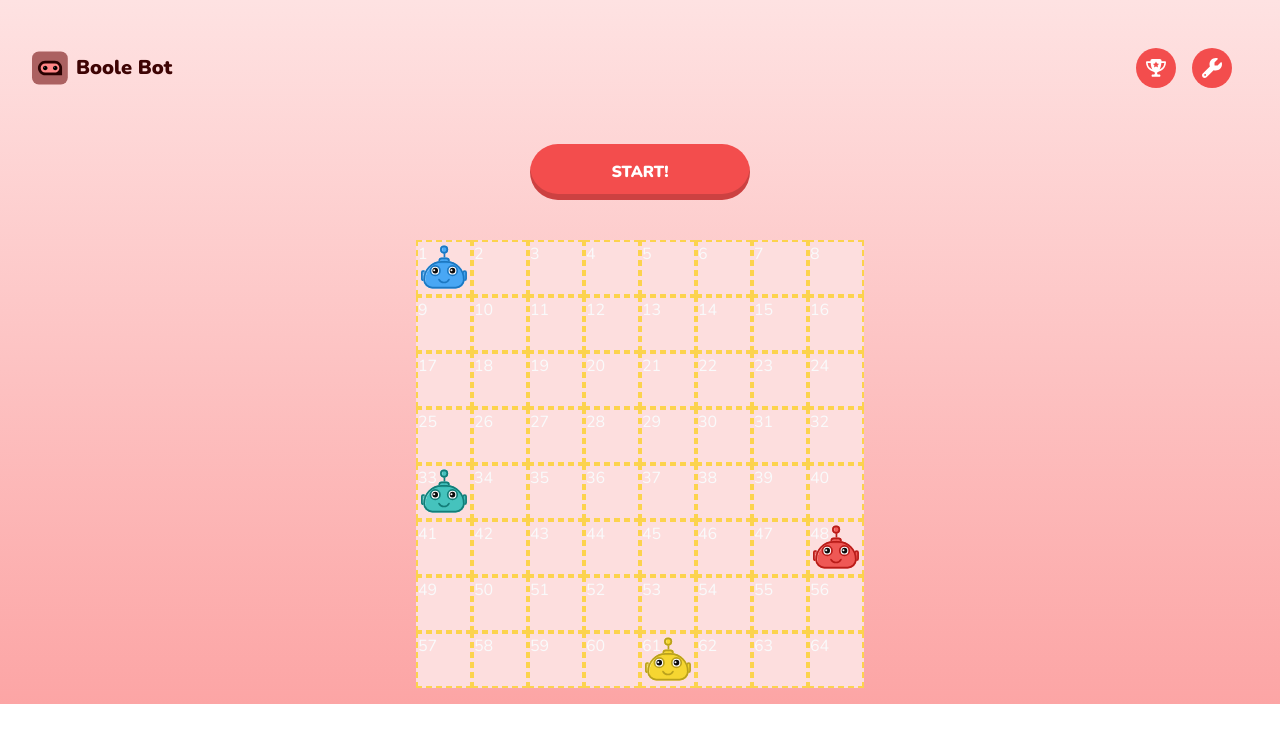
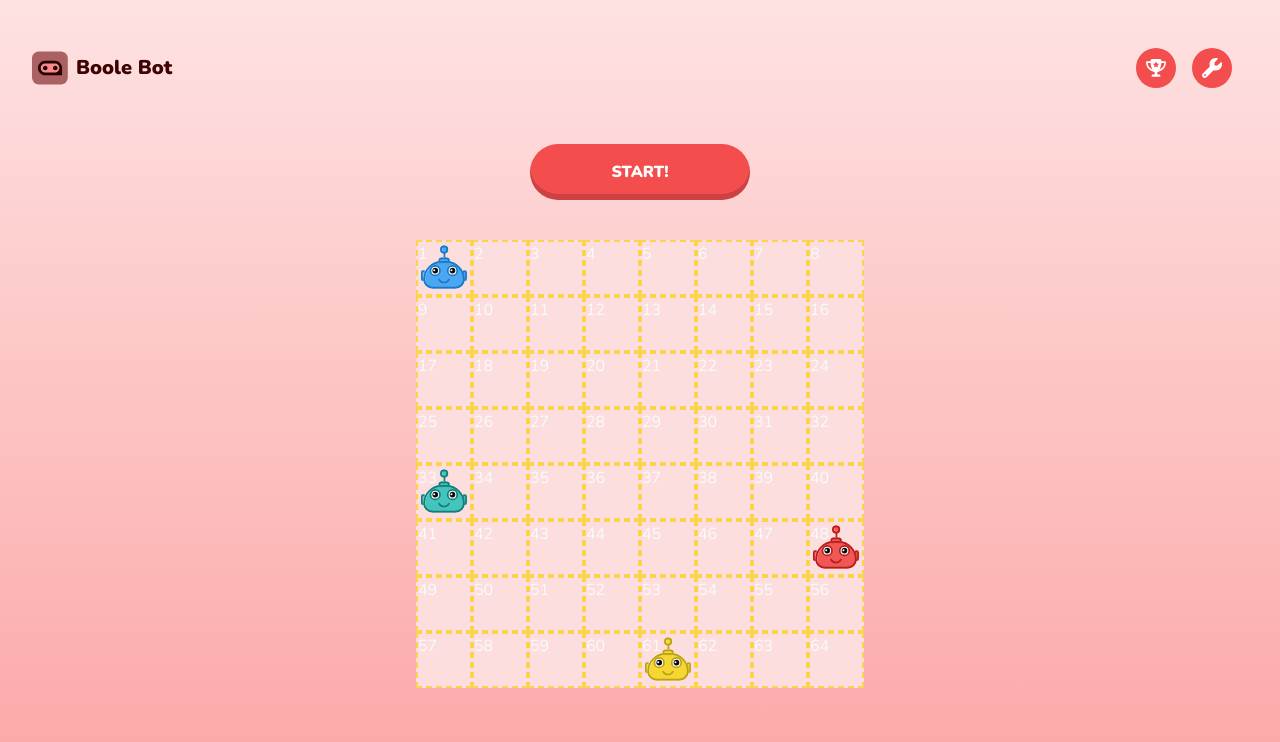
Before and after one commit to chingu-voyages/v44-tier2-team-11, a React (Vite) app: page / in a window 1280 px wide. Shown: the top 742 px of the page. Built offline with nearby package versions, Linux system fonts and the light colour scheme.

Commit message:
Fix UI bug where wrapper does not occupy the entire screen—resulting in whitespace at the bottom.

```diff
--- a/src/App.jsx
+++ b/src/App.jsx
@@ -5,11 +5,10 @@
 
 function App() {
     return (
-        <div className="w-full bg-gradient-to-b from-red-100 to-red-300 p-4">
+        <div className="w-full min-h-screen bg-gradient-to-b from-red-100 to-red-300 p-4">
             <Arena/>
             {/*<Leaderboard />*/}
-            <GameConfigurationPanel
-            />
+            <GameConfigurationPanel/>
         </div>
     );
 }
```
